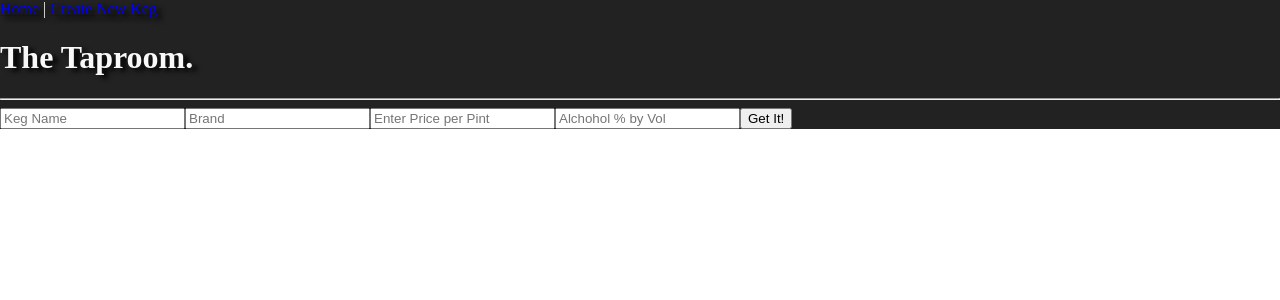
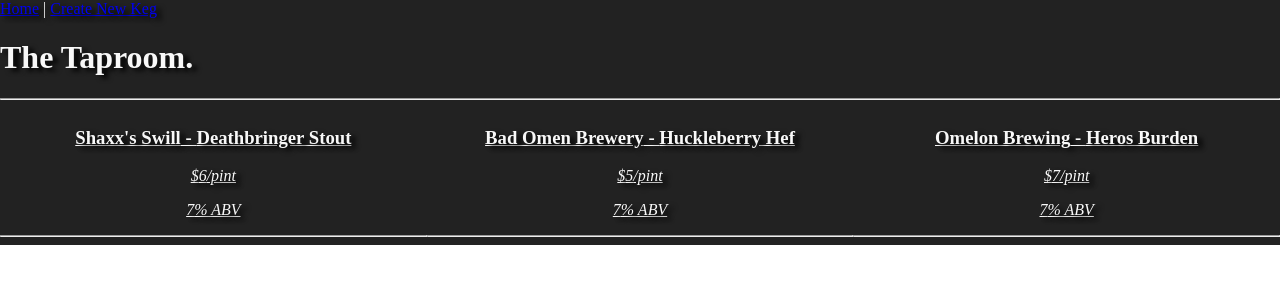
Before and after one commit to cidsinga/taproom, a React (Create React App) app: page /#/ in a window 1280 px wide. Before the commit this address led to /#/newkeg. Shown: the top 300 px of the page. Built offline with nearby package versions, Linux system fonts and the light colour scheme.

Commit message:
add correction, 404 error does work.

```diff
--- a/src/components/Keg.jsx
+++ b/src/components/Keg.jsx
@@ -10,7 +10,8 @@
   return (
     <div style={kegStyle}>
     <h3>{props.brand} - {props.name}</h3>
-    <p><em>${props.price}</em></p>
+    <p><em>${props.price}/pint</em></p>
+    <p><em>{props.alchoholcontent}% ABV</em></p>
     <hr/>
     </div>
 
```
